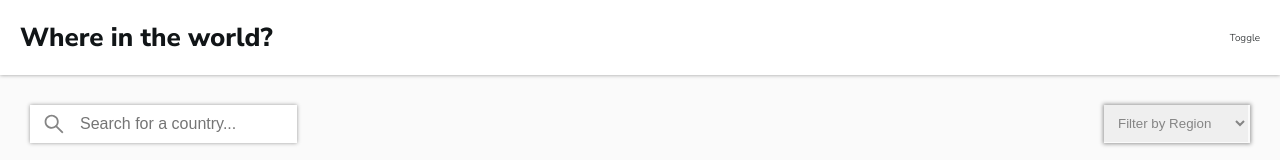
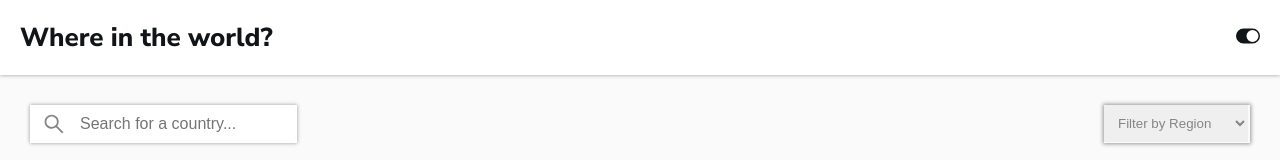
Before and after one commit to Laitas/rest-countries-fe, a React (Create React App) app: page / in a window 1280 px wide. Shown: the top 160 px of the page. Built offline with nearby package versions, Linux system fonts and the light colour scheme; no server answers.

Commit message:
implemented dark theme toggle

```diff
--- a/package.json
+++ b/package.json
@@ -14,6 +14,7 @@
     "react-redux": "^7.2.4",
     "react-router-dom": "^5.2.0",
     "react-scripts": "4.0.3",
+    "redux-persist": "^6.0.0",
     "web-vitals": "^1.1.2"
   },
   "scripts": {
--- a/src/App.js
+++ b/src/App.js
@@ -2,15 +2,17 @@ import { Switch,Route } from 'react-router';
 import Nav from './components/Nav/Nav';
 import Homepage from './pages/homepage/Homepage';
 import Countrypage from './pages/countrypage/Countrypage';
+import { useSelector } from 'react-redux';
 import './App.scss';
 
 function App() {
+  const mode = useSelector(state => state.mode.lightMode)
   return (
-    <div className="App">
-      <Nav/>
+    <div className={!mode ? "app dark-theme" : "app"}>
+      <Nav />
       <Switch>
-        <Route exact path='/' component={Homepage}/>
-        <Route exact path='/country/:name' component={Countrypage}/>
+        <Route exact path="/" component={Homepage} />
+        <Route exact path="/country/:name" component={Countrypage} />
       </Switch>
     </div>
   );
--- a/src/App.scss
+++ b/src/App.scss
@@ -25,6 +25,25 @@ body{
     color: $dark-gray-light-input;
   }
 }
+.app{
+    transition: all .4s ease;
+}
+.dark-theme{
+    color: $white;
+    background-color:$dark-blue-bg;
+    transition: all .4s ease;
+    input,select{
+    transition: all .4s ease;
+      background-color:$dark-blue-bg;
+      &::placeholder,option{
+        color: $white;
+      }
+    }
+    .icon{
+      color: $white;
+    }
+}
+
 nav{
   background-color: $white;
 }
--- a/src/components/BackButton/BackButton.jsx
+++ b/src/components/BackButton/BackButton.jsx
@@ -2,14 +2,21 @@ import React from 'react'
 import './BackButton.scss'
 import { BiArrowBack } from 'react-icons/bi'
 import { useHistory } from 'react-router'
+import { useSelector } from 'react-redux'
 
 const BackButton = () => {
+  const mode = useSelector(state => state.mode.lightMode)
     const history = useHistory()
     return (
-        <>
-          <button className="btn" onClick={()=> history.push('/')}><BiArrowBack className='btn-icon'/> Back</button>
-        </>
-    )
+      <>
+        <button
+          className={!mode ? "btn dark-theme" : "btn"}
+          onClick={() => history.push("/")}
+        >
+          <BiArrowBack className="btn-icon" /> Back
+        </button>
+      </>
+    );
 }
 
 export default BackButton
--- a/src/components/Nav/Nav.jsx
+++ b/src/components/Nav/Nav.jsx
@@ -1,14 +1,27 @@
 import React from 'react'
+import { BsToggleOff , BsToggleOn} from 'react-icons/bs'
+import { useSelector,useDispatch } from 'react-redux'
+import {toggleMode} from '../../redux/modeSlice'
 import './Nav.scss'
 
 const Nav = () => {
+    const mode = useSelector(state => state.mode.lightMode)
+    const dispatch = useDispatch()
+
+    const toggle = () =>{
+        console.log(mode);
+        dispatch(toggleMode())
+    }
     return (
-        <nav>
+        <nav className={!mode? 'dark-theme' : ''}>
             <div className="nav-title">
                 <h1>Where in the world?</h1>
             </div>
             <div className="mode-toggle">
-                Toggle
+                {mode?
+                <BsToggleOn className='toggle-icon' onClick={toggle}/>
+                :
+                <BsToggleOff className='toggle-icon' onClick={toggle}/>}
             </div>
         </nav>
     )
--- a/src/components/Nav/Nav.scss
+++ b/src/components/Nav/Nav.scss
@@ -3,6 +3,9 @@ nav {
   display: flex;
   justify-content: space-between;
   align-items: center;
-    box-shadow: 0px 0px 4px 0px rgba(black,.4);
+  box-shadow: 0px 0px 4px 0px rgba(black,.4);
 
+  .toggle-icon{
+    font-size: 2.4rem;
+  }
 }
--- a/src/pages/countrypage/Countrypage.jsx
+++ b/src/pages/countrypage/Countrypage.jsx
@@ -51,7 +51,7 @@ const Countrypage = () => {
         setRouteChangeState(false)
         },[routeChangeState])
         if(loading){
-            return <h1>Loading...</h1>
+            return <div className="loading"><h1>Loading...</h1></div>
         }else{
         return (
           <div className="country-page">
--- a/src/pages/countrypage/Countrypage.scss
+++ b/src/pages/countrypage/Countrypage.scss
@@ -61,3 +61,9 @@
         }
     }
 }
+.loading{
+    min-height: calc(100vh - 75px);
+    display: flex;
+    justify-content: center;
+    align-items: center;
+}
--- a/src/redux/modeSlice.js
+++ b/src/redux/modeSlice.js
@@ -8,8 +8,7 @@ const modeSlice = createSlice({
     name: 'mode',
     initialState,
     reducers: {
-        toggleMode: state => { state.lightMode = !state.lightMode}
-
+        toggleMode: state => {state.lightMode = !state.lightMode}
     }
 });
 
```
Also changed, not shown: 1 other file (tests, documents, lock files or other folders).
